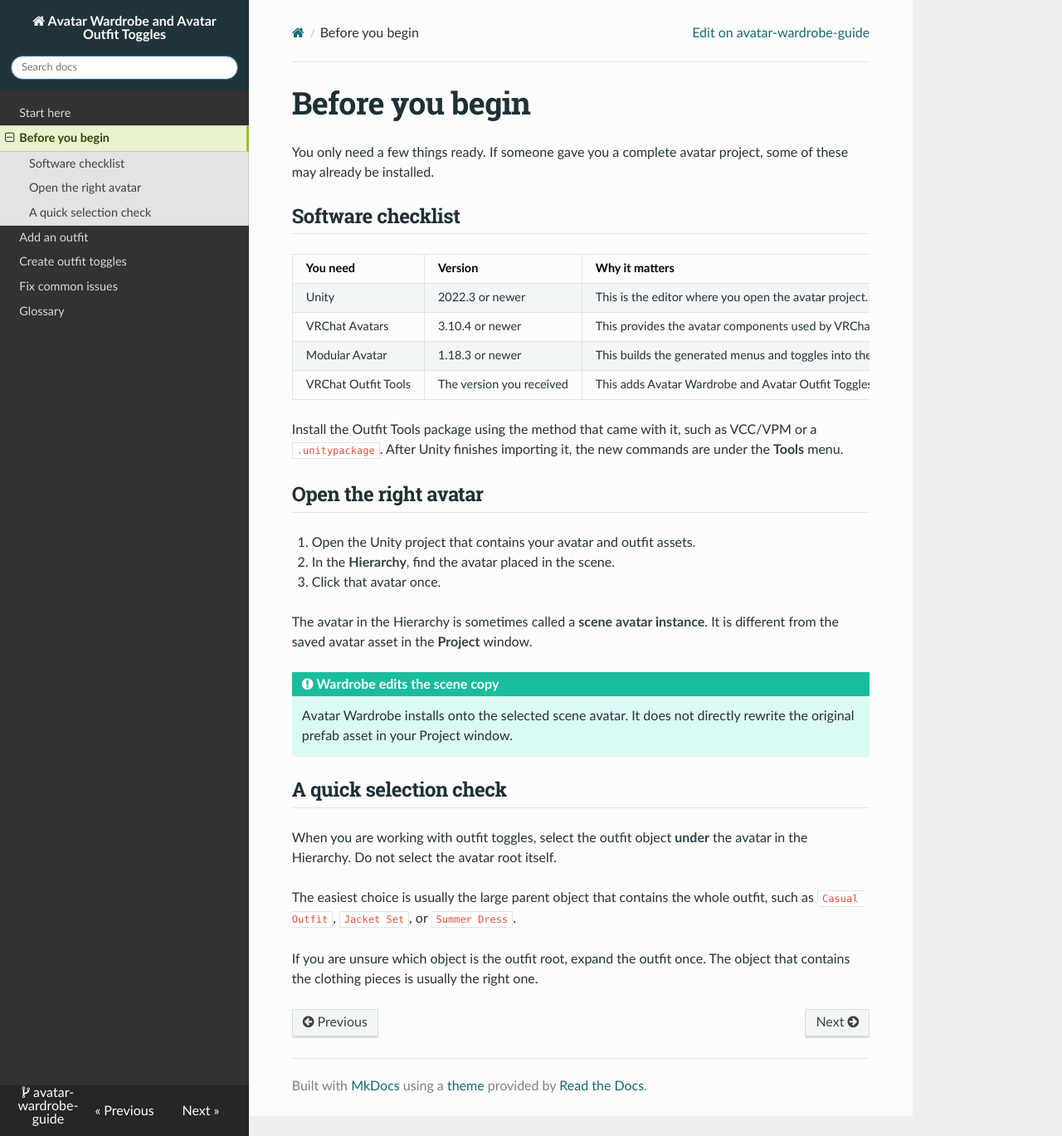
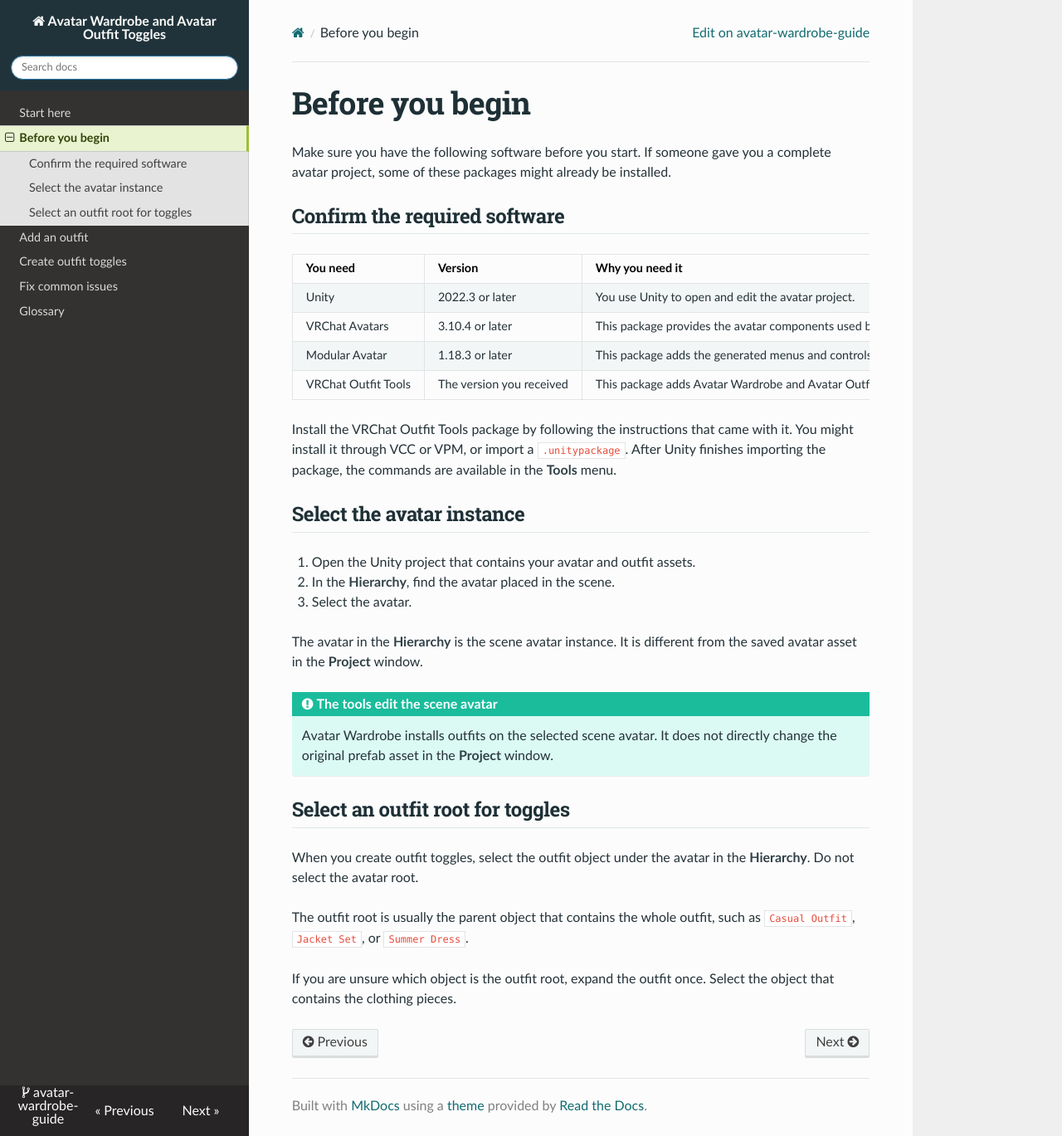
Before and after one commit to gryphprime/avatar-wardrobe-guide, an MkDocs documentation site: the page built from docs/before-you-begin.md, in a window 1280 px wide and 1369 px high. Shown: the whole window at 83% size. Built offline with MkDocs 1.6.1, drawn with Linux system fonts in a browser that asks for light colours; nearby versions of some CDN libraries.

Commit message:
Rewrite setup guidance in Google documentation style

```diff
--- a/docs/before-you-begin.md
+++ b/docs/before-you-begin.md
@@ -1,33 +1,33 @@
 # Before you begin
 
-You only need a few things ready. If someone gave you a complete avatar project, some of these may already be installed.
+Make sure you have the following software before you start. If someone gave you a complete avatar project, some of these packages might already be installed.
 
-## Software checklist
+## Confirm the required software
 
-| You need | Version | Why it matters |
+| You need | Version | Why you need it |
 | --- | --- | --- |
-| Unity | 2022.3 or newer | This is the editor where you open the avatar project. |
-| VRChat Avatars | 3.10.4 or newer | This provides the avatar components used by VRChat. |
-| Modular Avatar | 1.18.3 or newer | This builds the generated menus and toggles into the avatar. |
-| VRChat Outfit Tools | The version you received | This adds Avatar Wardrobe and Avatar Outfit Toggles to Unity. |
+| Unity | 2022.3 or later | You use Unity to open and edit the avatar project. |
+| VRChat Avatars | 3.10.4 or later | This package provides the avatar components used by VRChat. |
+| Modular Avatar | 1.18.3 or later | This package adds the generated menus and controls to the avatar. |
+| VRChat Outfit Tools | The version you received | This package adds Avatar Wardrobe and Avatar Outfit Toggles to Unity. |
 
-Install the Outfit Tools package using the method that came with it, such as VCC/VPM or a `.unitypackage`. After Unity finishes importing it, the new commands are under the **Tools** menu.
+Install the VRChat Outfit Tools package by following the instructions that came with it. You might install it through VCC or VPM, or import a `.unitypackage`. After Unity finishes importing the package, the commands are available in the **Tools** menu.
 
-## Open the right avatar
+## Select the avatar instance
 
 1. Open the Unity project that contains your avatar and outfit assets.
 2. In the **Hierarchy**, find the avatar placed in the scene.
-3. Click that avatar once.
+3. Select the avatar.
 
-The avatar in the Hierarchy is sometimes called a **scene avatar instance**. It is different from the saved avatar asset in the **Project** window.
+The avatar in the **Hierarchy** is the scene avatar instance. It is different from the saved avatar asset in the **Project** window.
 
-!!! important "Wardrobe edits the scene copy"
-    Avatar Wardrobe installs onto the selected scene avatar. It does not directly rewrite the original prefab asset in your Project window.
+!!! important "The tools edit the scene avatar"
+    Avatar Wardrobe installs outfits on the selected scene avatar. It does not directly change the original prefab asset in the **Project** window.
 
-## A quick selection check
+## Select an outfit root for toggles
 
-When you are working with outfit toggles, select the outfit object **under** the avatar in the Hierarchy. Do not select the avatar root itself.
+When you create outfit toggles, select the outfit object under the avatar in the **Hierarchy**. Do not select the avatar root.
 
-The easiest choice is usually the large parent object that contains the whole outfit, such as `Casual Outfit`, `Jacket Set`, or `Summer Dress`.
+The outfit root is usually the parent object that contains the whole outfit, such as `Casual Outfit`, `Jacket Set`, or `Summer Dress`.
 
-If you are unsure which object is the outfit root, expand the outfit once. The object that contains the clothing pieces is usually the right one.
+If you are unsure which object is the outfit root, expand the outfit once. Select the object that contains the clothing pieces.
```
